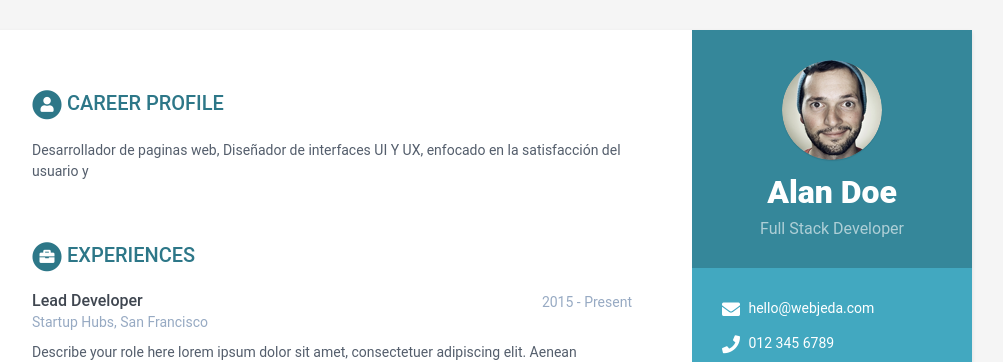
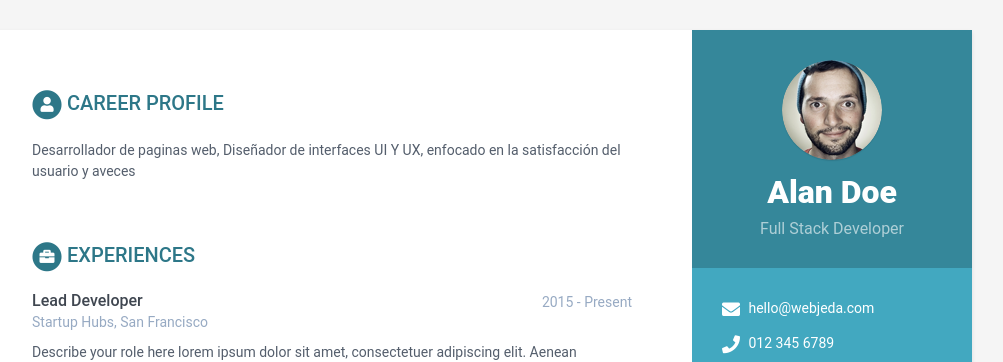
Before and after one commit to KevinC99/good-birch-4e19a, a Jekyll site: the page built from index.html, in a window 1280 px wide. Shown: the top 362 px of the page, without its empty margins (168-1171 px from the left). Built offline with Jekyll 4.4.1, drawn with Linux system fonts in a browser that asks for light colours.

Commit message:
data.yml: updated summary in career-profile

```diff
--- a/_data/data.yml
+++ b/_data/data.yml
@@ -33,7 +33,7 @@ sidebar:
       link: null
 career-profile:
   title: Career Profile
-  summary: ' Desarrollador de paginas web, Diseñador de interfaces UI Y UX, enfocado en la satisfacción del usuario y '
+  summary: ' Desarrollador de paginas web, Diseñador de interfaces UI Y UX, enfocado en la satisfacción del usuario y aveces '
 education:
   - degree: MSc in Computer Science
     university: University of London
```
